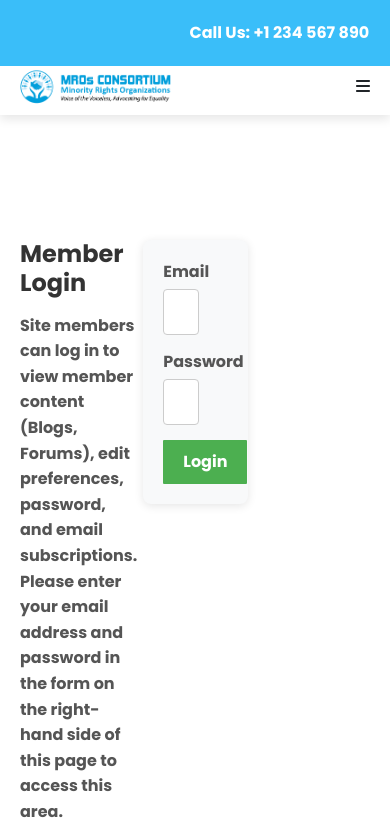
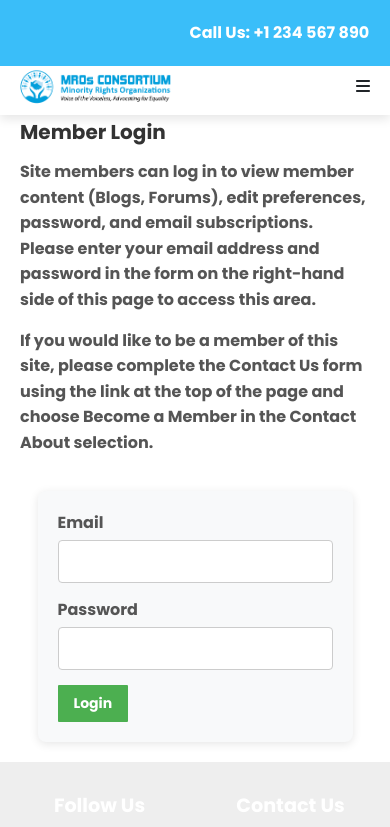
Before and after one commit to imraac/consortium, a React (Vite) app: page /login in a window 390 px wide. Shown: the top 827 px of the page. Built offline with nearby package versions, Linux system fonts and the light colour scheme.

Commit message:
login page fixed and made responsive

```diff
--- a/src/components/AboutUs.css
+++ b/src/components/AboutUs.css
@@ -5,6 +5,10 @@
     border-radius: 8px;
     text-align: left; /* Align text to the left */
     margin-top: 120px;
+    background-image: url('logo1.png');
+    background-size: 800px 230px; /* Set specific width and height */
+    background-repeat: no-repeat; /* Prevents the image from repeating */
+    background-position:center;
     flex: 1;
   }
 
@@ -19,6 +23,7 @@
     margin: 20px 0 10px;
     color: #c02020; /* Change this color as needed */
   }
+
 
   .about-us p {
     font-size: 1.1rem;
@@ -48,7 +53,7 @@
 
   .contact-container {
     flex: 1; /* Adjust as needed */
-    background-color:#c3e4f3; /* Light background for contrast */
+    /* Light background for contrast */
     padding: 20px;
     margin-top: 145px;
 
--- a/src/components/Login.css
+++ b/src/components/Login.css
@@ -6,11 +6,13 @@
     padding: 20px;
     margin-top: 220px;
 }
+
 .login-page {
     display: flex;
     flex-direction: column;
     min-height: 100vh; /* Ensure the page takes at least the full height */
-  }
+}
+
 .text-section {
     max-width: 45%; /* Adjust as needed */
     margin-right: 6px; /* Space between text and form */
@@ -21,7 +23,7 @@
     padding: 20px;
     border-radius: 8px; /* Fix border-radius */
     box-shadow: 0 2px 10px rgba(0, 0, 0, 0.1);
-    width: 30%; /* Full width for container */
+    width: 30%; /* Default width for larger screens */
     margin-right: 250px; /* Move the form container to the right */
 }
 
@@ -43,8 +45,10 @@ label {
 }
 
 input[type="email"],
-input[type="password"] {
-    width: 55%; /* Full width input fields */
+input[type="password"],
+input[type="text"], /* Include text input for consistency */
+input[type="tel"] { /* Include tel input for consistency */
+    width: 100%; /* Full width input fields for all types */
     padding: 10px; /* Padding inside input */
     border: 1px solid #ccc; /* Border style */
     border-radius: 4px; /* Rounded corners */
@@ -53,7 +57,9 @@ input[type="password"] {
 }
 
 input[type="email"]:focus,
-input[type="password"]:focus {
+input[type="password"]:focus,
+input[type="text"]:focus, /* Include text input focus */
+input[type="tel"]:focus { /* Include tel input focus */
     border-color: #007bff; /* Border color on focus */
     outline: none; /* Remove default outline */
     box-shadow: 0 0 5px rgba(0, 123, 255, 0.5); /* Add focus shadow */
@@ -73,3 +79,41 @@ input[type="password"]:focus {
 .login-button:hover {
     background-color: #45a049; /* Darker shade on hover */
 }
+
+/* Media Queries for Responsiveness */
+@media (max-width: 768px) {
+    .login-container {
+        flex-direction: column; /* Stack elements vertically */
+        align-items: center; /* Center items */
+        margin-top: 100px; /* Adjust top margin */
+    }
+
+    .text-section {
+        max-width: 100%; /* Full width on smaller screens */
+        margin-right: 0; /* Remove margin */
+        margin-bottom: 20px; /* Space below text section */
+    }
+
+    .form-container {
+        width: 90%; /* Make form container wider */
+        margin-right: 0; /* Remove right margin */
+    }
+}
+
+@media (max-width: 480px) {
+    h2 {
+        font-size: 20px; /* Smaller heading size on very small screens */
+    }
+
+    input[type="email"],
+    input[type="password"],
+    input[type="text"],
+    input[type="tel"] {
+        font-size: 14px; /* Smaller input font size */
+    }
+
+    .login-button {
+        padding: 8px 16px; /* Smaller button padding */
+        font-size: 14px; /* Smaller button font size */
+    }
+}
```
Also changed, not shown: src/components/AboutUs.jsx (+0 -74 lines).
